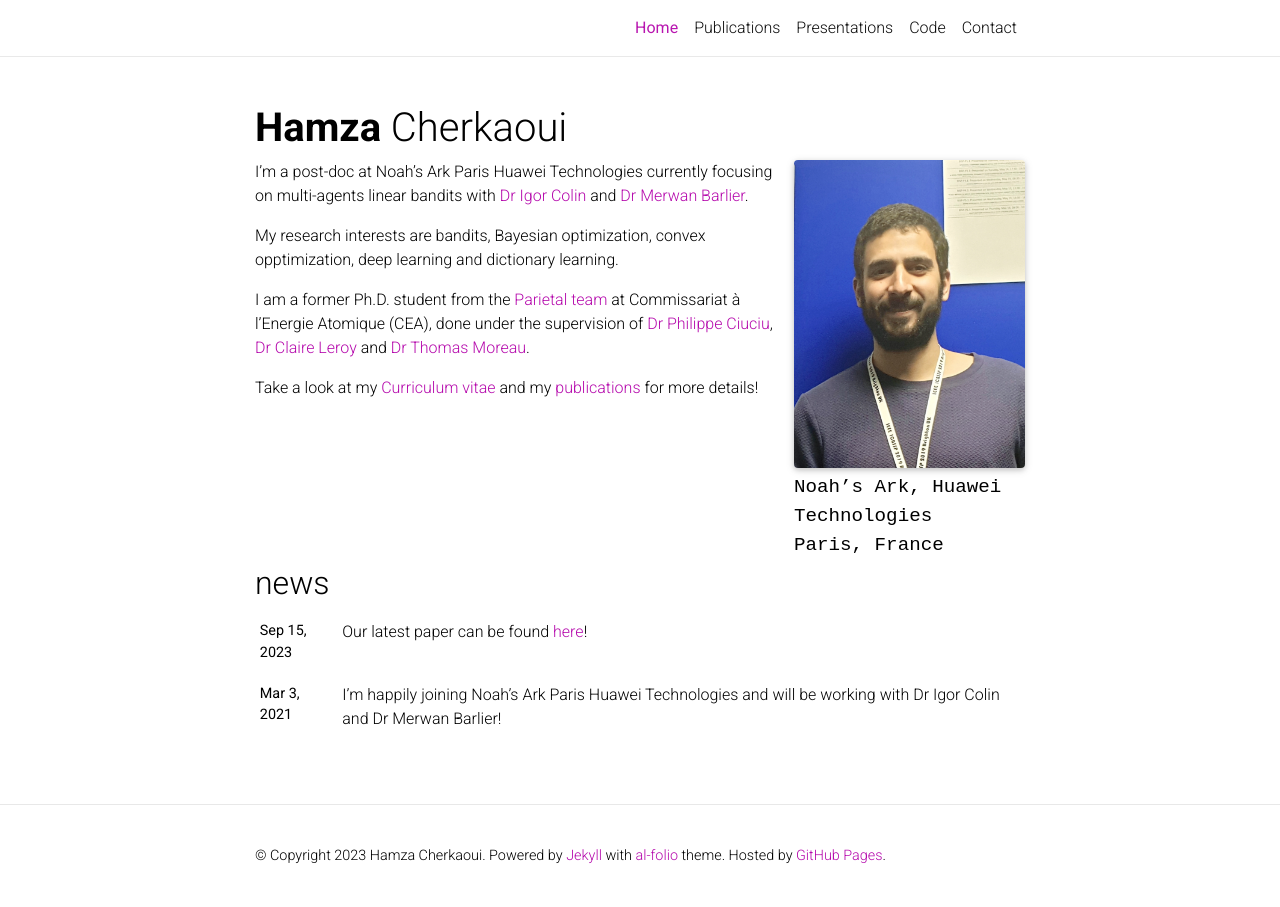
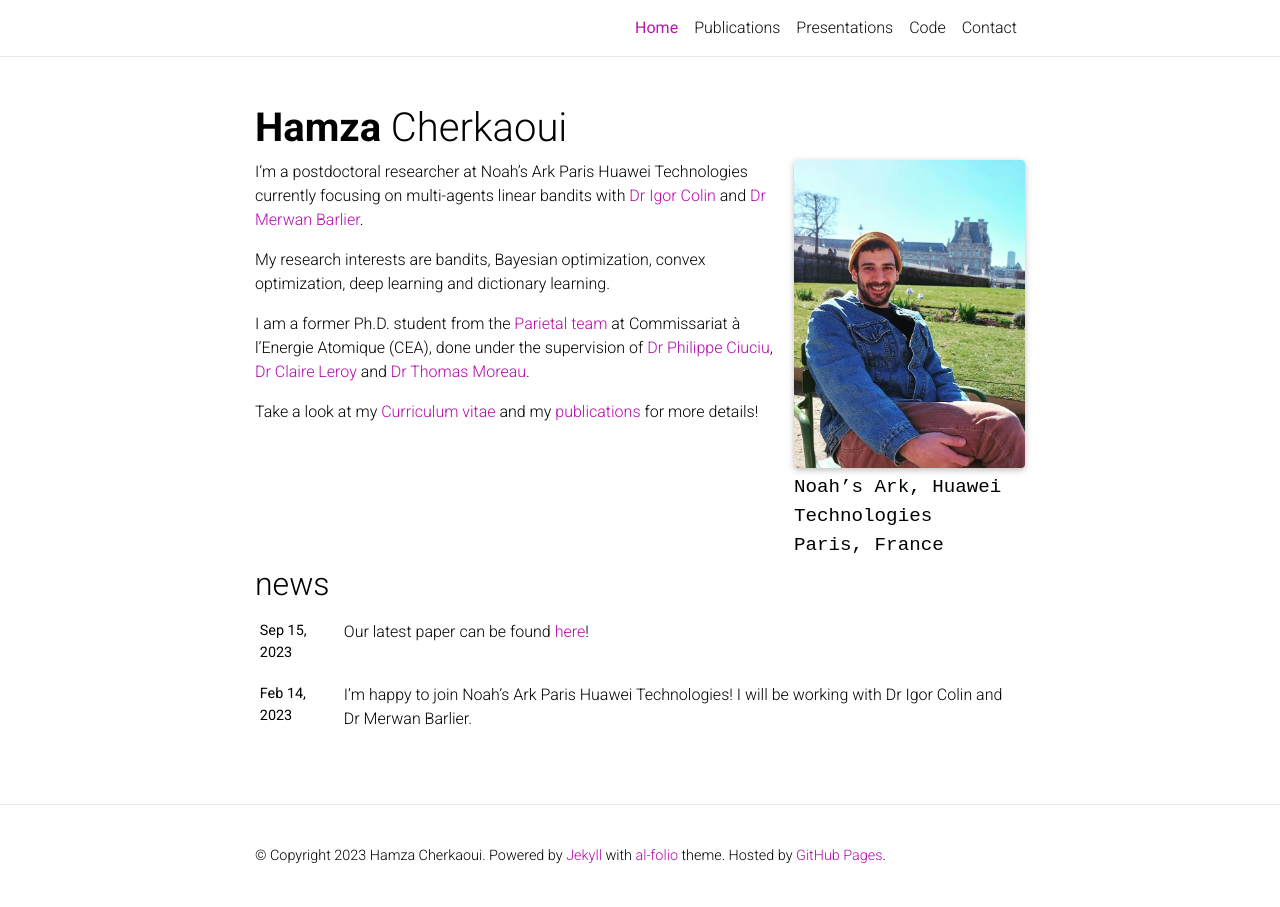
Before and after one commit to hcherkaoui/hcherkaoui.github.io, a Jekyll site: the page built from _pages/01_home.md, in a window 1280 px wide. Built offline with Jekyll 4.4.1, drawn with Linux system fonts in a browser that asks for light colours; nearby versions of some CDN libraries; a style sheet for code colours, icons or effects is not loaded.

```diff
--- a/_bibliography/papers.bib
+++ b/_bibliography/papers.bib
@@ -3,9 +3,8 @@
 @article{Cherkaoui2023a,
   author = {Cherkaoui, H. and Barlier, M. and Colin, I.},
   title = {Clustered Multi-Agent Linear Bandits},
-  journal = {NeuroImage},
-  volume = {241},
-  year = {2021},
+  journal = {arXiv preprint},
+  year = {2023},
 }
 
 @article{Cherkaoui2023b,
--- a/_layouts/home.html
+++ b/_layouts/home.html
@@ -14,7 +14,7 @@ layout: default
     {% if page.profile %}
     <div class="profile float-{% if page.profile.align == 'left' %}left{% else %}right{% endif %}">
       {% if page.profile.image %}
-        <img class="img-fluid z-depth-1 rounded" src="{{ page.profile.image | prepend: '/assets/img/' | relative_url }}" width="75" height="150">
+        <img class="img-fluid z-depth-1 rounded" src="{{ page.profile.image | prepend: '/assets/img/' | relative_url }}" width="50" height="100">
       {% endif %}
       {% if page.profile.address %}
         <div class="address">
--- a/_pages/01_home.md
+++ b/_pages/01_home.md
@@ -17,9 +17,9 @@ social: true  # includes social icons at the bottom of the page
 order: 1
 ---
 
-I'm a post-doc at Noah’s Ark Paris Huawei Technologies currently focusing on multi-agents linear bandits with <a href="https://igorcolin.github.io">Dr Igor Colin</a> and <a href="https://scholar.google.com/citations?user=LTA3ETQAAAAJ">Dr Merwan Barlier</a>.
+I'm a postdoctoral researcher at Noah’s Ark Paris Huawei Technologies currently focusing on multi-agents linear bandits with <a href="https://igorcolin.github.io">Dr Igor Colin</a> and <a href="https://scholar.google.com/citations?user=LTA3ETQAAAAJ">Dr Merwan Barlier</a>.
 
-My research interests are bandits, Bayesian optimization, convex opptimization, deep learning and dictionary learning.
+My research interests are bandits, Bayesian optimization, convex optimization, deep learning and dictionary learning.
 
 I am a former Ph.D. student from the <a href="https://team.inria.fr/parietal/">Parietal team</a> at Commissariat à l'Energie Atomique (CEA), done under the supervision of <a href="https://sites.google.com/site/philippeciuciu">Dr Philippe Ciuciu</a>, <a href="https://www.researchgate.net/profile/Claire_Leroy">Dr Claire Leroy</a> and <a href="https://tommoral.github.io">Dr Thomas Moreau</a>.
 
```
Also changed, not shown: _news/announcement_2.md (+2 -2 lines), _pages/02_publications.md (+1 -1 lines), Gemfile (line endings or trailing spaces), assets/img/prof_pic.jpg.
